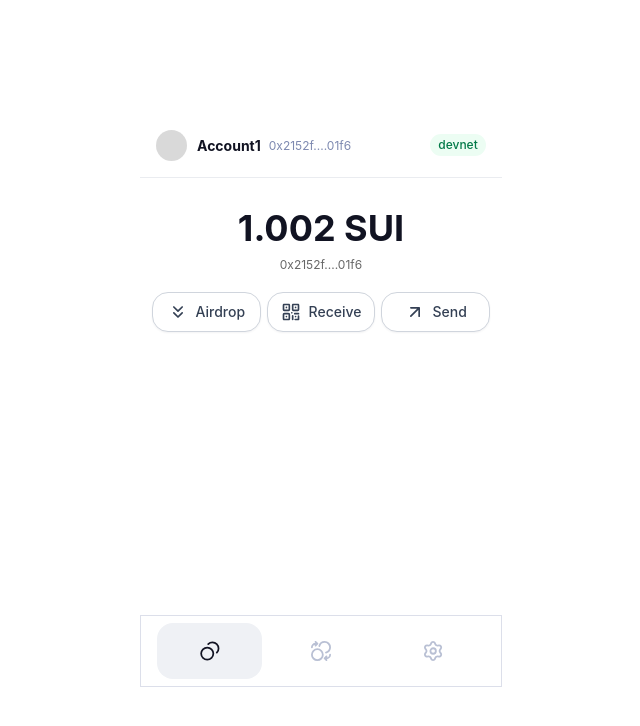
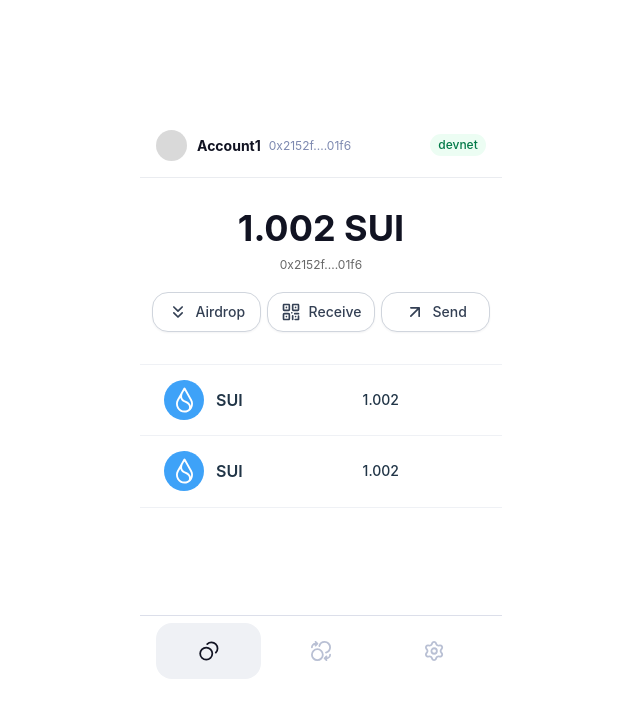
Before and after one commit to suiet/suiet, a React (Vite) app: page / in a window 1280 px wide. Shown: the top 726 px of the page, without its empty margins (319-959 px from the left). Built offline with nearby package versions, Linux system fonts and the light colour scheme.

Commit message:
feat: add token list

```diff
--- a/src/index.css
+++ b/src/index.css
@@ -58,6 +58,12 @@
   outline: 4px auto -webkit-focus-ring-color;
 }
 
+strong {
+  font-weight: 600;
+  size: 16px;
+  line-height: 24px;
+}
+
 @media (prefers-color-scheme: light) {
   :root {
     color: #213547;
--- a/src/pages/MainPage/Menu/index.module.scss
+++ b/src/pages/MainPage/Menu/index.module.scss
@@ -4,7 +4,7 @@
   width: 362px;
   height: 72px;
   padding: 8px 16px;
-  border: 1px solid #DCDFEA;
+  border-top: 1px solid #DCDFEA;
 }
 
 .menu-item {
--- /dev/null
+++ b/src/pages/MainPage/TokenList/index.module.scss
@@ -0,0 +1,26 @@
+$icon-size: 40px;
+
+.token-item {
+  @apply box-border flex items-center;
+  height: 72px;
+  padding: 0 24px;
+  border-bottom: 1px solid #EFF1F5;
+
+  &:first-of-type {
+    border-top: 1px solid #EFF1F5;
+  }
+}
+
+.icon-wrap {
+  @apply flex justify-center items-center;
+  @apply rounded-full;
+  width: $icon-size;
+  height: $icon-size;
+  background: rgba(62, 162, 248, 1);
+}
+
+.token-amonut {
+  font-size: 14px;
+  font-weight: 500;
+  line-height: 20px;
+}
--- /dev/null
+++ b/src/pages/MainPage/TokenList/index.tsx
@@ -0,0 +1,40 @@
+import classnames from "classnames";
+import type { StyleExtendable } from "../../../types";
+import IconWaterDrop from '../../../assets/icons/icon-waterdrop.svg';
+import styles from './index.module.scss';
+
+export type TokenListProps = StyleExtendable;
+
+const TokenIcon = () => {
+  return (
+    <div className={styles['icon-wrap']}>
+      <img className={styles['icon-wrap-icon']} src={IconWaterDrop} alt="water-drop" />
+    </div>
+  )
+}
+
+const TokenItem = () => {
+  return (
+    <div className={styles['token-item']}>
+      <div className="flex items-center">
+        <TokenIcon />
+        <strong className="ml-[12px]">SUI</strong>
+        <p className={classnames(styles['token-amonut'], 'ml-[120px]')}>1.002</p>
+      </div>
+    </div>
+  )
+}
+
+const TokenList: React.FC<TokenListProps> = (props) => {
+  return (
+    <div
+      className={classnames(props.className)}
+      style={props.style}
+    >
+      <TokenItem />
+      <TokenItem />
+    </div>
+  )
+}
+
+export default TokenList;
--- a/src/pages/MainPage/index.module.scss
+++ b/src/pages/MainPage/index.module.scss
@@ -7,6 +7,7 @@
 .main-content {
   display: flex;
   flex-direction: column;
+  padding-bottom: 32px;
 }
 
 .sui-amount {
--- a/src/pages/MainPage/index.tsx
+++ b/src/pages/MainPage/index.tsx
@@ -1,11 +1,13 @@
 import Header from "./Header";
 import Menu from "./Menu";
 import styles from "./index.module.scss";
+import TokenList from "./TokenList";
 
 function MainPage() {
   return (
     <div className={styles['main-page']}>
       <Header />
+
       <div className={styles['main-content']}>
         <div className={styles['sui-amount']}>1.002 SUI</div>
         <div className={styles['account']}>0x2152f....01f6</div>
@@ -25,6 +27,8 @@
         </div>
       </div>
 
+      <TokenList />
+
       <Menu className="mt-auto" />
     </div>
   );
```
Also changed, not shown: src/assets/icons/icon-waterdrop.svg (added).
